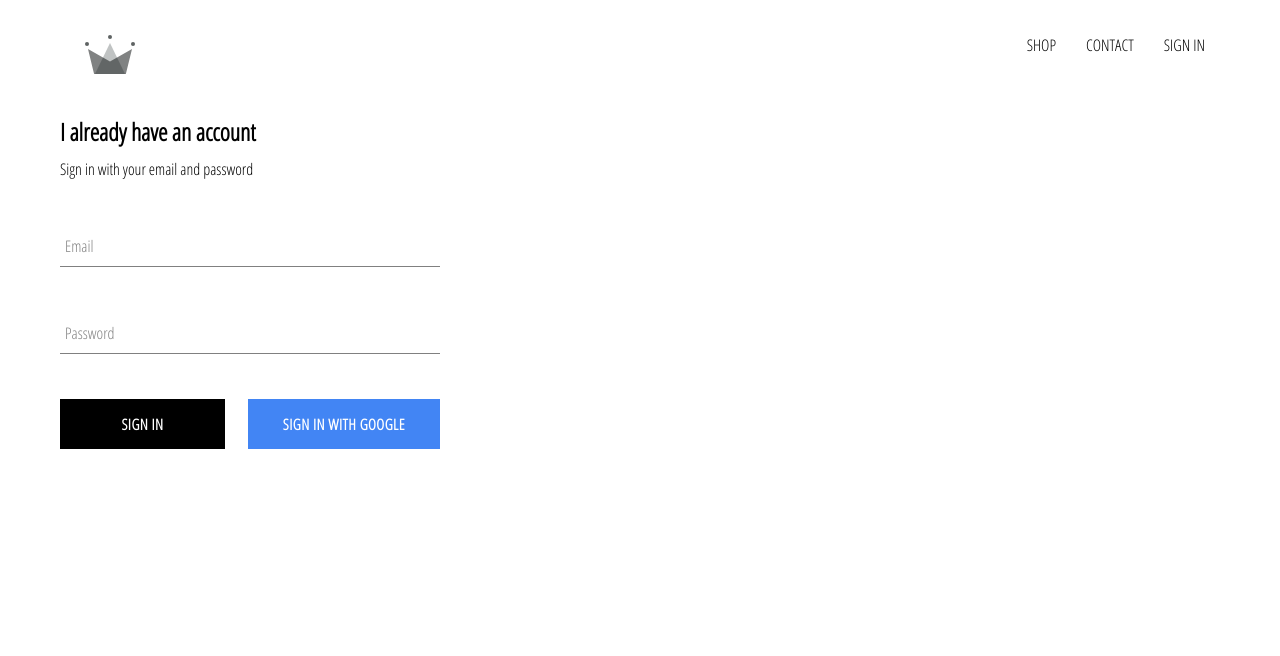
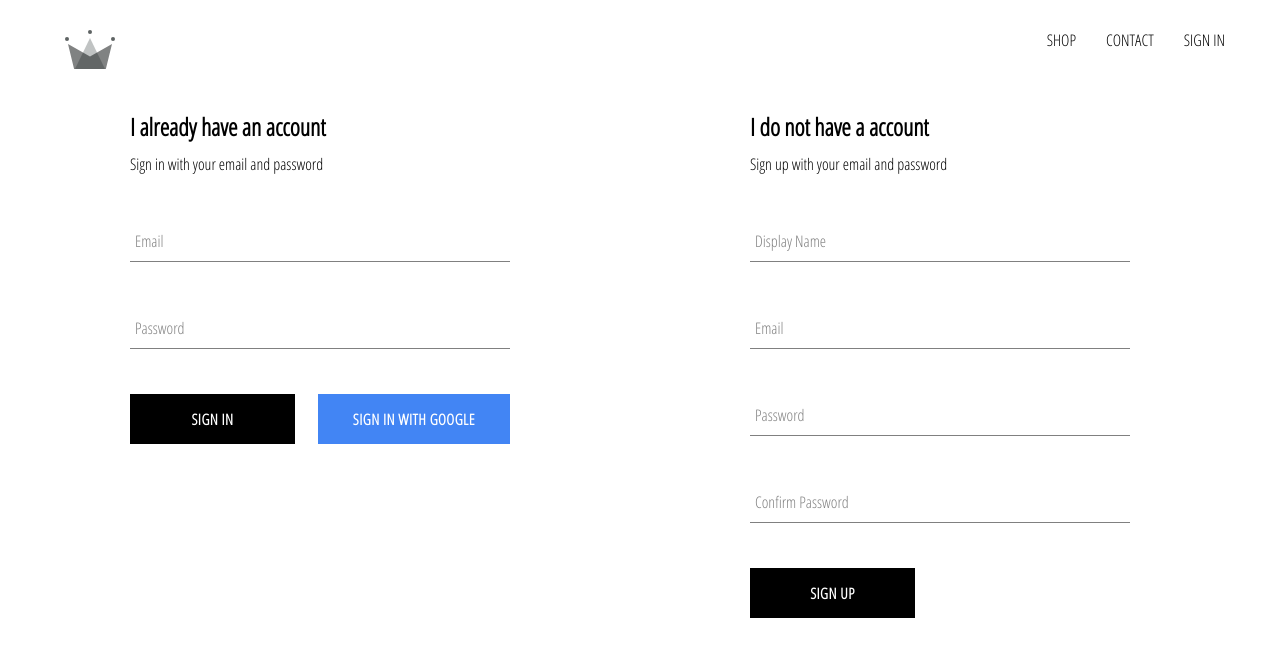
Before and after one commit to NateRiver4612/crwn-clothing, a React (Create React App) app: page /signIn in a window 1280 px wide. Shown: the top 656 px of the page. Built offline with nearby package versions, Linux system fonts and the light colour scheme; no server answers.

Commit message:
Finishing sign in with email and password

```diff
--- a/src/App.css
+++ b/src/App.css
@@ -1,14 +1,15 @@
 @import url('https://fonts.googleapis.com/css2?family=Open+Sans+Condensed:wght@300&display=swap');
 
-body{
-    font-family: 'Open Sans Condensed', sans-serif;
-    padding: 10px 60px;
-}
-a{
+body {
+    font-family: 'Open Sans Condensed';
+    padding: 5px 40px;
+  }
+
+  a {
     text-decoration: none;
-    color:black;
-}
+    color: black;
+  }
 
-*{
+  * {
     box-sizing: border-box;
-}
+  }
--- a/src/App.js
+++ b/src/App.js
@@ -6,7 +6,7 @@
 import Header from './component/header/header.component';
 import SignInAndSignUpPage from './page/sign-in-and-sign-up/sign-in-and-sign-up.component';
 import {auth} from './firebase/firebase.utils';
-
+import {createUserProfileDocument} from './firebase/firebase.utils';
 
 const HatsPage=()=>(
   <div>
@@ -23,12 +23,25 @@
     }
   }
   unsubscribeFromAuth = null
-  componentDidMount(){
-    this.unsubscribeFromAuth = auth.onAuthStateChanged((user)=>{
-      this.setState({currentUser:user})
-      console.log(user.displayName)
+  componentDidMount() {
+    this.unsubscribeFromAuth = auth.onAuthStateChanged(async userAuth => {
+      if (userAuth) {
+        const userRef = await createUserProfileDocument(userAuth);
+        userRef.onSnapshot(snapShot=>{
+          this.setState({
+            currentUser:{
+              id:snapShot.id,
+              ...snapShot.data()
+            }
+          });
+          console.log(this.state);
+        });
+      }else{
+      this.setState({ currentUser: userAuth });
+      }
     });
   }
+
   componentWillUnmount(){
     this.unsubscribeFromAuth();
     console.log('Unmount');
--- a/src/page/sign-in-and-sign-up/sign-in.component.jsx
+++ b/src/component/sign-in/sign-in.component.jsx
@@ -1,9 +1,9 @@
 import React from 'react';
 
 import './sign-in.styles.scss'
-import FormInput from '../../component/form-input/form-input.component';
-import CustomButton from '../../component/custom-button/custom-button.component';
-import {signInWithGoogle} from '../../firebase/firebase.utils';
+import FormInput from '../form-input/form-input.component';
+import CustomButton from '../custom-button/custom-button.component';
+import {auth, signInWithGoogle} from '../../firebase/firebase.utils';
 
 
 class SignIn extends React.Component{
@@ -16,13 +16,19 @@
       }
     }
 
-    handleSubmit = (event) =>{
+    handleSubmit = async (event) =>{
         event.preventDefault();
-        this.setState({email:'',password:''});
+        const {email,password}  = this.state;
+
+        try{
+            await auth.signInWithEmailAndPassword(email,password);
+            this.setState({email:'',password:''});
+        }catch(error){
+            console.log(error);
+        }
     }
     handleChange = (event)=>{
         const {name,value} = event.target;
-        console.log(event.target);
         this.setState({[name]:value});
 
     }
--- /dev/null
+++ b/src/component/sign-up/sign-up.component.jsx
@@ -0,0 +1,103 @@
+import React from 'react';
+
+import FormInput from '../form-input/form-input.component';
+import CustomButton from '../custom-button/custom-button.component';
+
+import { auth, createUserProfileDocument } from '../../firebase/firebase.utils';
+
+import './sign-up.styles.scss';
+
+class SignUp extends React.Component {
+  constructor() {
+    super();
+
+    this.state = {
+      displayName: '',
+      email: '',
+      password: '',
+      confirmPassword: ''
+    };
+  }
+
+  handleSubmit = async event => {
+    event.preventDefault();
+
+    const { displayName, email, password, confirmPassword } = this.state;
+
+    if (password !== confirmPassword) {
+      alert("passwords don't match");
+      return;
+    }
+
+    try {
+      const { user } = await auth.createUserWithEmailAndPassword(
+        email,
+        password
+      );
+
+      await createUserProfileDocument(user, { displayName });
+      console.log({user});
+      this.setState({
+        displayName: '',
+        email: '',
+        password: '',
+        confirmPassword: ''
+      });
+    } catch (error) {
+      console.error(error);
+    }
+  };
+
+  handleChange = event => {
+    const { name, value } = event.target;
+
+    this.setState({ [name]: value });
+  };
+
+  render() {
+    const { displayName, email, password, confirmPassword } = this.state;
+    return (
+      <div className='sign-up'>
+        <h2 className='title'>I do not have a account</h2>
+        <span>Sign up with your email and password</span>
+        <form className='sign-up-form' onSubmit={this.handleSubmit}>
+          <FormInput
+            type='text'
+            name='displayName'
+            value={displayName}
+            onChange={this.handleChange}
+            label='Display Name'
+            required
+          />
+          <FormInput
+            type='email'
+            name='email'
+            value={email}
+            onChange={this.handleChange}
+            label='Email'
+            required
+          />
+          <FormInput
+            type='password'
+            name='password'
+            value={password}
+            onChange={this.handleChange}
+            label='Password'
+            required
+          />
+          <FormInput
+            type='password'
+            name='confirmPassword'
+            value={confirmPassword}
+            onChange={this.handleChange}
+            label='Confirm Password'
+            required
+          />
+          <CustomButton type='submit'>SIGN UP</CustomButton>
+        </form>
+      </div>
+    );
+  }
+}
+
+export default SignUp;
--- /dev/null
+++ b/src/component/sign-up/sign-up.styles.scss
@@ -0,0 +1,9 @@
+.sign-up {
+    display: flex;
+    flex-direction: column;
+    width: 380px;
+
+    .title {
+      margin: 10px 0;
+    }
+  }
--- a/src/firebase/firebase.utils.js
+++ b/src/firebase/firebase.utils.js
@@ -2,17 +2,44 @@
 import 'firebase/firestore';
 import 'firebase/auth';
 
-const config = {
+const config ={
   apiKey: "AIzaSyAXeTJ6xiVHgT2Y1Rx2x2Ca5Bia1UJrIMQ",
   authDomain: "crwn-clothing-a7d8b.firebaseapp.com",
+  databaseURL: "https://crwn-clothing-a7d8b-default-rtdb.firebaseio.com",
   projectId: "crwn-clothing-a7d8b",
   storageBucket: "crwn-clothing-a7d8b.appspot.com",
   messagingSenderId: "491727567792",
-    appId: "1:491727567792:web:b922a92d05f7b22f7e7475",
-    measurementId: "G-GBGD4PP9LX"
+  appId: "1:491727567792:web:2bec14eea62c00207e7475",
+  measurementId: "G-Q0J76KN0X8"
 };
 
 firebase.initializeApp(config);
+
+export const createUserProfileDocument = async (userAuth, additionalData) => {
+  if (!userAuth) return;
+
+  const userRef = firestore.doc(`users/${userAuth.uid}`);
+
+  const snapShot = await userRef.get();
+
+  if (!snapShot.exists) {
+    console.log(snapShot.data())
+    const { displayName, email } = userAuth;
+    const createdAt = new Date();
+    try {
+      await userRef.set({
+        displayName,
+        email,
+        createdAt,
+        ...additionalData
+      });
+    } catch (error) {
+      console.log('error creating user', error.message);
+    }
+  }
+
+  return userRef;
+};
 
 export const auth = firebase.auth();
 export const firestore = firebase.firestore();
--- a/src/page/homepage/homepage.style.scss
+++ b/src/page/homepage/homepage.style.scss
@@ -2,5 +2,5 @@
   display: flex;
   flex-direction: column;
   align-items: center;
-  padding: 20px 80px;
+  padding: 0px 60px;
 }
--- a/src/page/sign-in-and-sign-up/sign-in-and-sign-up.component.jsx
+++ b/src/page/sign-in-and-sign-up/sign-in-and-sign-up.component.jsx
@@ -1,9 +1,12 @@
 import React from 'react';
-import SignIn from './sign-in.component';
+import SignIn from '../../component/sign-in/sign-in.component';
+import SignUp from '../../component/sign-up/sign-up.component';
+import './sign-in-and-sign-up.styles.scss';
 
 const SignInAndSignUpPage = ()=>(
     <div className="sign-in-and-sign-up">
         <SignIn></SignIn>
+        <SignUp></SignUp>
     </div>
 );
 
--- /dev/null
+++ b/src/page/sign-in-and-sign-up/sign-in-and-sign-up.styles.scss
@@ -0,0 +1,6 @@
+.sign-in-and-sign-up{
+    width: 1000px;
+    display: flex;
+    justify-content: space-between;
+    margin: 0px 90px;
+}
```
Also changed, not shown: src/component/sign-in/sign-in.styles.scss (renamed from src/page/sign-in-and-sign-up/sign-in.styles.scss). Lines whose indentation alone changed are shown as unchanged.
